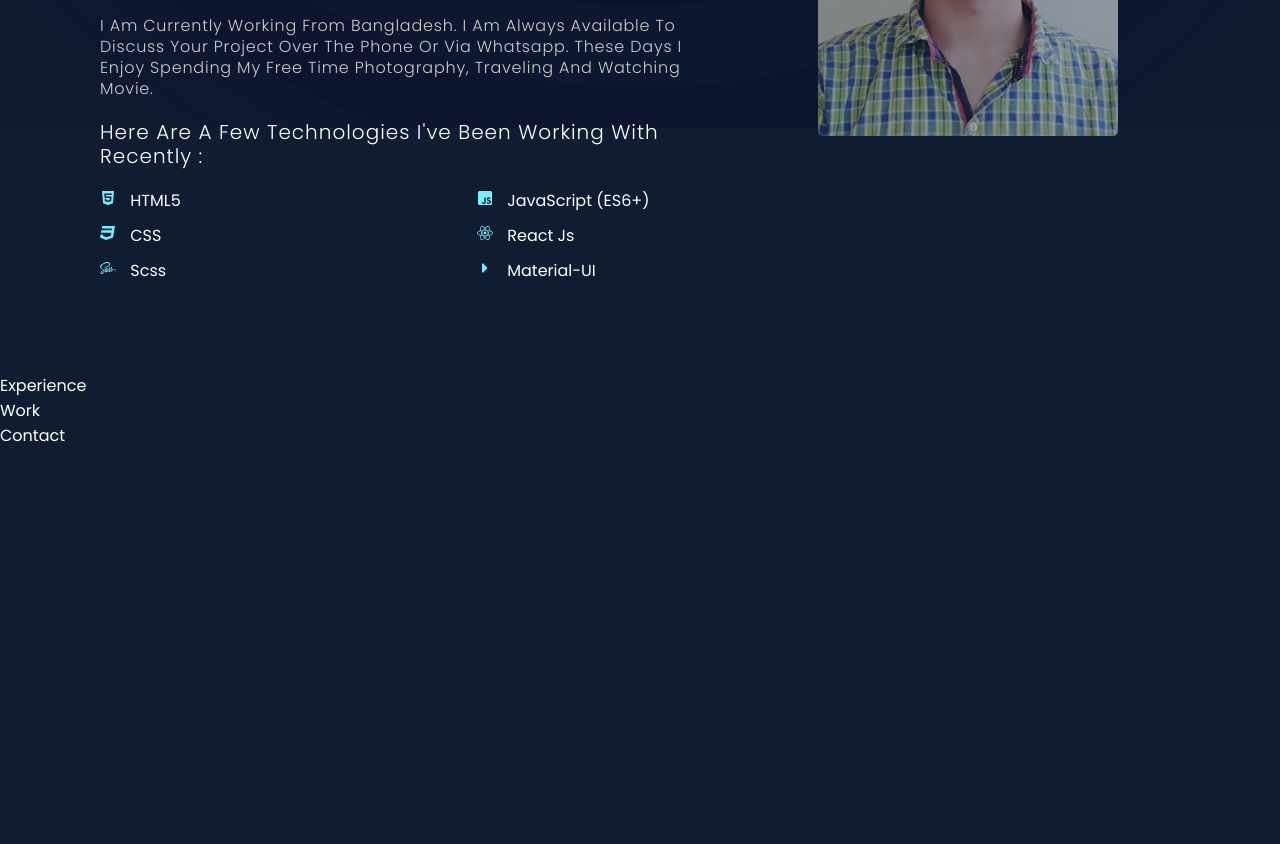
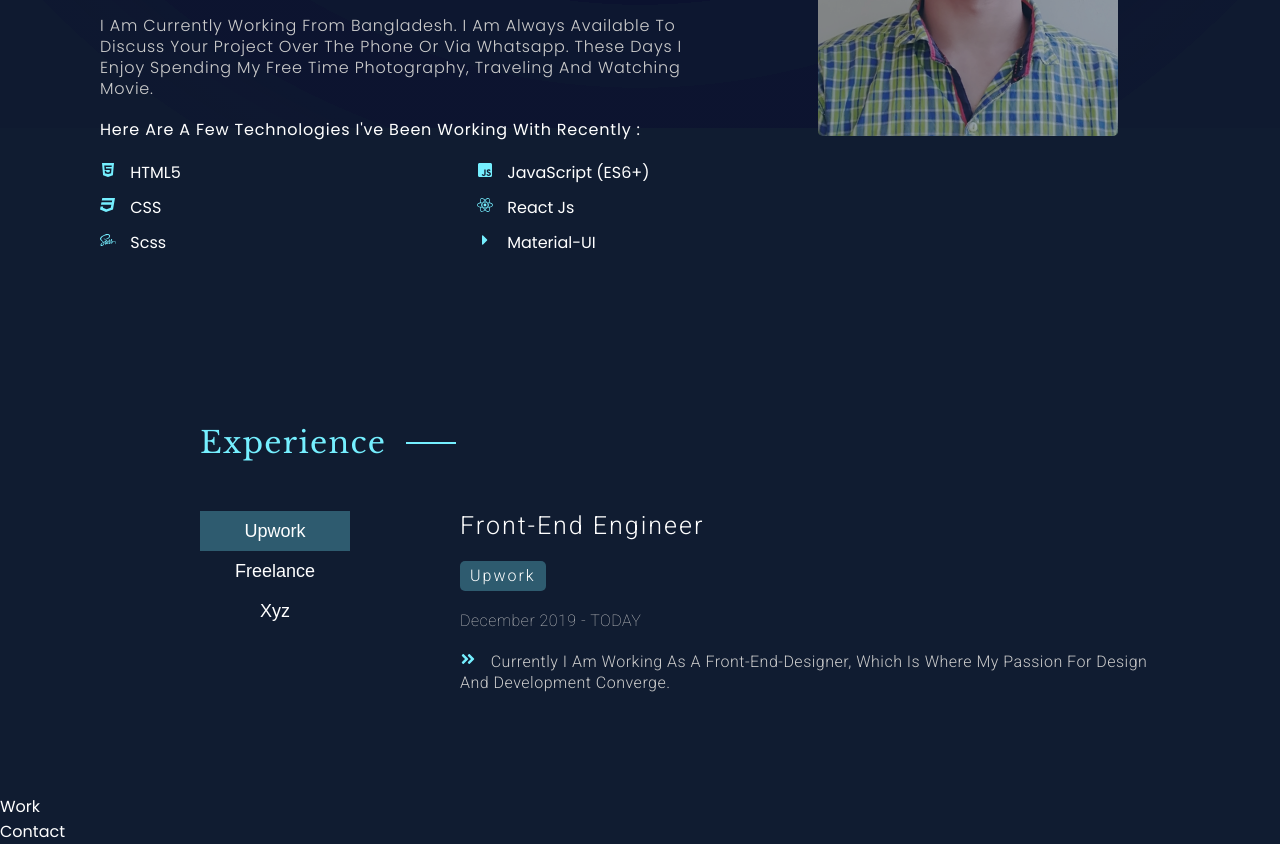
Before and after one commit to NO-Alim/Abdul_Alim_portfolio, a React (Create React App) app: page /#/ in a window 1280 px wide. Shown: the part 980-1824 px from the top of the page. Before the commit the page ends 1428 px from the top, so only its background shows below. Built offline with nearby package versions, Linux system fonts and the light colour scheme.

Commit message:
exp commit

```diff
--- a/src/Component/About.js
+++ b/src/Component/About.js
@@ -15,7 +15,7 @@ const About = () => {
                         <h5 className="h5">Hi, I'm Abdul Alim. I'm A Multi-Talented Human With Few Years Of Experiences In Front-End-Design.I Help Designers, Small Agencies And Businesses Bring Their Ideas To Life.</h5>
                         <p>I Spent The Last Four Years Working As A Front-End-Designer. I Acquired Project And Time Management Skills, As Well As The Ability To Communicate With Team Members And Clients While Effectively Meeting Milestones And Deadlines.I Have Worked On Multiple Of Responsive Web Design Projects Using (Photoshop, Illustrator) And Development (HTML, CSS, Scss, JS, React, Redux Etc.).</p>
                         <p>I Am Currently Working From Bangladesh. I Am Always Available To Discuss Your Project Over The Phone Or Via Whatsapp. These Days I Enjoy Spending My Free Time Photography, Traveling And Watching Movie.</p>
-                        <h5 className="h5">Here Are A Few Technologies I've Been Working With Recently :</h5>
+                        <p style={{color: '#fff', fontWeight: '400'}}>Here Are A Few Technologies I've Been Working With Recently :</p>
                         <div className="technology-list flex-container">
                             <div className="flex-item item-one">
                                 <li><span><FaHtml5/></span> HTML5</li>
--- a/src/Component/Experience.js
+++ b/src/Component/Experience.js
@@ -1,9 +1,62 @@
-import React from 'react'
+import React,{useState} from 'react'
+import {FaAngleDoubleRight} from 'react-icons/fa'
+import './Scss/Experience.scss'
+
+
+const fakeJobs = [
+    {
+        "id": 1,
+        "marketplace": 'upwork',
+        "dates": "December 2019 - TODAY",
+        "work": "Currently I Am Working As A Front-End-Designer, Which Is Where My Passion For Design And Development Converge.",
+        "responsibility": "Front-End Engineer"
+    },
+    {
+        "id": 2,
+        "marketplace": 'freelance',
+        "dates": "December 2017 - December 2019",
+        "work": "I Start Learning Web Design From 2017. I’ve Spent Many Years Trying To Perfect What I Do And While I’ll Never Be Perfect, I Do My Best To Come Close.",
+        "responsibility": "junior Engineering"
+    },
+    {
+        "id": 3,
+        "marketplace": 'xyz',
+        "dates": "December 2017 - December 2019",
+        "work": "I Start Learning Web Design From 2017. I’ve Spent Many Years Trying To Perfect What I Do And While I’ll Never Be Perfect, I Do My Best To Come Close.",
+        "responsibility": "Engineering Intern"
+    }
+
+]
 
 const Experience = () => {
+    const [jobs, setJobs] = useState(fakeJobs);
+    const [value, setValue] = useState(0);
+
+    const {id,marketplace,dates,work,responsibility} = jobs[value]
     return (
         <div>
-            Experience
+            <div className="experience-container section-container">
+                <div className="experience">
+                    <div className="experience-header">
+                        <h3 className="title">Experience</h3>
+                    </div>
+                    <div className="experience-content">
+                        <div className="tab-container">
+                            {jobs.map((item, ind) => {
+                                return(
+                                    <button key={ind} onClick={() => setValue(ind)} className={`job-btn ${ind === value && 'active'}`}>{item.marketplace}</button>
+                                )
+                            })}
+                        </div>
+                        <article className="job-description">
+                            <h3 className="h3">{responsibility}</h3>
+                            <h5 className="h5">{marketplace}</h5>
+                            <p className="date">{dates}</p>
+                            <p className="exp-work"><span><FaAngleDoubleRight /> </span>{work}</p>
+                        </article>
+                    </div>
+                </div>
+            </div>
         </div>
     )
 }
--- /dev/null
+++ b/src/Component/Scss/Experience.scss
@@ -0,0 +1,135 @@
+@import url('https://fonts.googleapis.com/css2?family=Poppins:wght@100;200;300;400;500&display=swap');
+@import url('https://fonts.googleapis.com/css2?family=Roboto+Mono:ital,wght@0,200;0,300;0,400;0,500;0,600;1,200;1,300;1,400;1,500;1,600&display=swap');
+@import url('https://fonts.googleapis.com/css2?family=Roboto:ital,wght@0,100;0,300;0,400;1,100;1,300;1,400&display=swap');
+@import url('https://fonts.googleapis.com/css2?family=Libre+Baskerville:ital@0;1&display=swap');
+@import url('https://fonts.googleapis.com/css2?family=PT+Sans:ital@0;1&display=swap');
+//colors
+$color-band: #75efff;
+$color-bg: #101c31;
+$color-font: #fff;
+$color-border: #ccc;
+
+
+//media width
+$large: 1100px;
+$ex-medium: 900px;
+$medium: 768px;
+$small: 550px;
+$extraSmall: 450px;
+
+//padding marign
+$pm-15: 150px;
+$pm-10: 100px;
+$pm-8: 80px;
+$pm-6: 60px;
+$pm-5: 50px;
+$pm-4: 40px;
+$pm-2: 20px;
+$pm-1: 10px;
+
+//font
+$monospace: 'Roboto Mono', monospace;;
+$heading-font: 'Roboto', sans-serif;
+$all-font: 'Poppins', sans-serif;
+$liber: 'Libre Baskerville', serif;
+
+$transition: all 0.3s ease-out;
+
+
+.experience-container{
+    .experience{
+        padding-left: 100px;
+        @media (max-width: $ex-medium) {
+            padding-left: 0;
+        }
+        .experience-content{
+            display: flex;
+            justify-content: space-between;
+            @media (max-width: $medium) {
+                flex-direction: column;
+            }
+            .tab-container{
+                flex: 1;
+                display: flex;
+                flex-direction: column;
+                @media (max-width: $medium) {
+                    flex-direction: row;
+                    margin-bottom: $pm-2;
+                }
+
+                button{
+                    background-color: transparent;
+                    color: $color-font;
+                    font-size: 18px;
+                    border: none;
+                    width: 150px;
+                    height: 40px;
+                    display: flex;
+                    align-items: center;
+                    justify-content: center;
+                    border-left: 3px solid rgba($color-band, $alpha: 0.3);;
+                    transition: $transition;
+                    transition-delay: 50ms;
+                    @media (max-width: $medium) {
+                        border-left: 0;
+                        border-bottom: 3px solid rgba($color-band, $alpha: 0.3);
+                        width: auto;
+                        padding: 0 15px;
+                    }
+                    @media (max-width: $small) {
+                        font-size: 14px;
+                    }
+                    &.active{
+                        border-color: $color-band;
+                        background-color: rgba($color-band, $alpha: 0.3);
+                    }
+                    &:hover{
+                        background-color: rgba($color-band, $alpha: 0.3);
+                    }
+                }
+            }
+            .job-description{
+                padding-left: $pm-2;
+                @media (max-width: $medium) {
+                    padding: 0;
+                }
+                flex: 3;
+                h3{
+                    font-family: 'Roboto', sans-serif;
+                    font-weight: 300;
+                    margin-bottom: 20px;
+                    letter-spacing: 2px;
+                }
+                h5{
+                    font-size: 16px;
+                    font-family: $monospace;
+                    background-color: rgba($color-band, $alpha: 0.3);
+                    display: inline-block;
+                    font-family: 'Roboto', sans-serif;
+                    font-weight: 300;
+                    padding: 5px 10px;
+                    margin-bottom: 20px;
+                    border-radius: 5px;
+                    letter-spacing: 2px;
+                }
+                .date{
+                    font-family: 'Roboto', sans-serif;
+                    font-weight: lighter;
+                    letter-spacing: 0.5px;
+                    margin-bottom: 20px;
+                }
+                .exp-work{
+                    font-family: 'Roboto', sans-serif;
+                    font-weight: 300;
+                    letter-spacing: 0.5px;
+                    margin-bottom: 20px;
+                    padding: 0;
+                    span{
+                        margin-right: 10px;
+                        color: $color-band;
+                    }
+                }
+            }
+        }
+    }
+}
--- a/src/Component/Scss/Header.scss
+++ b/src/Component/Scss/Header.scss
@@ -50,7 +50,8 @@ $transition: all 0.3s ease-out;
             font-weight: lighter;
         }
         button{
-            margin: 30px 0;
+            margin-top: 40px;
+            margin-bottom: 20px;
         }
     }
 }
```
